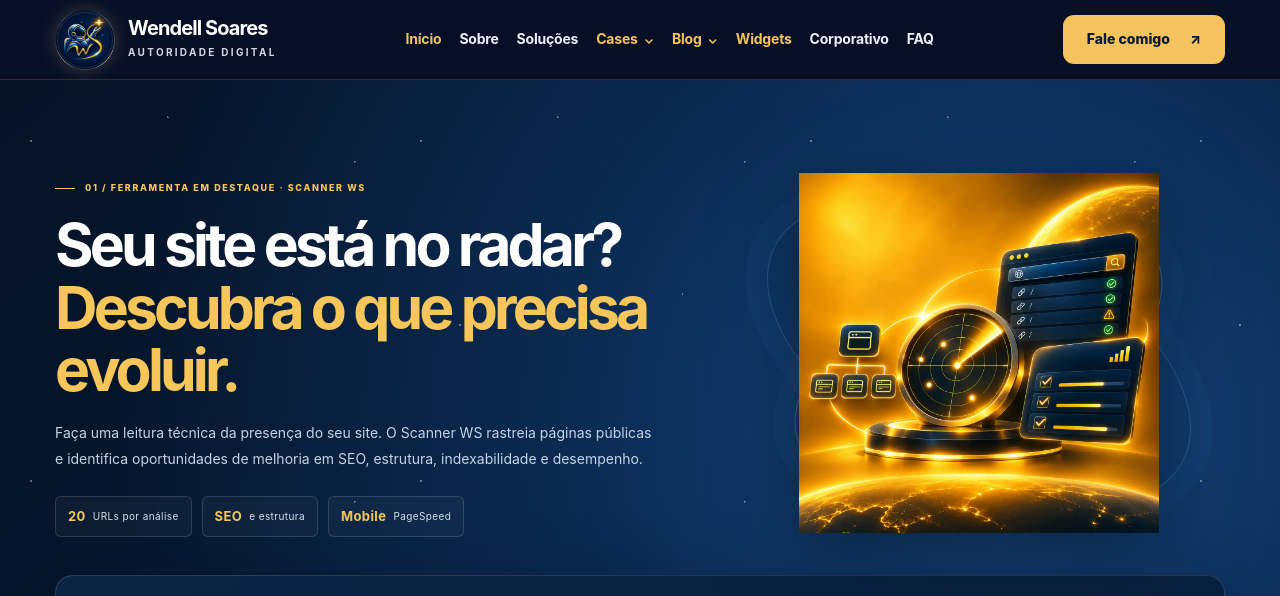
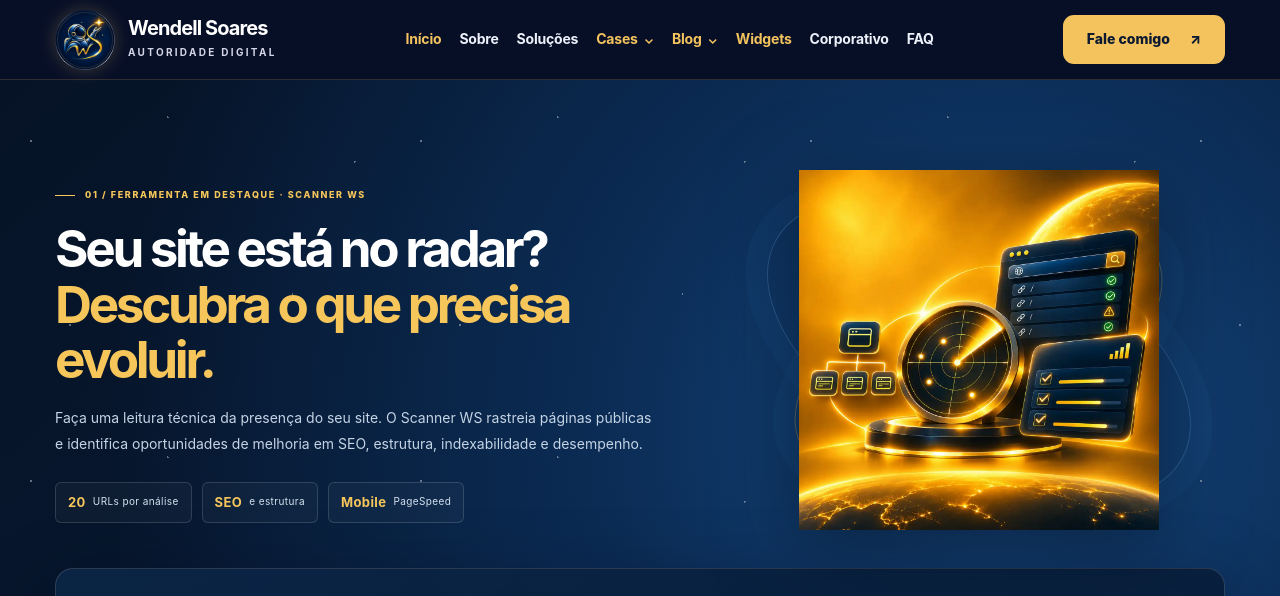
Before and after one commit to dellsoares/autoridadedigital, a plain HTML site: page widget/index.html in a window 1280 px wide. Shown: the top 596 px of the page. Drawn offline with Linux system fonts and the light colour scheme.

Commit message:
Add files via upload

```diff
--- a/widget/styles.css
+++ b/widget/styles.css
@@ -6,7 +6,7 @@
 .widget-scanner-copy{position:relative;z-index:2}
 .widget-kicker{display:inline-flex;align-items:center;gap:10px;color:#f7c65b;font-size:9px;font-weight:850;letter-spacing:.18em;text-transform:uppercase}
 .widget-kicker:before{content:"";width:20px;height:1px;background:currentColor}
-.widget-scanner-copy h1{max-width:780px;margin:18px 0 18px;color:#fff;font-size:clamp(36px,4.6vw,60px);line-height:1.06;letter-spacing:-.065em;font-weight:750}
+.widget-scanner-copy h1{max-width:780px;margin:18px 0 18px;color:#fff;font-size:clamp(36px,4vw,54px);line-height:1.08;letter-spacing:-.065em;font-weight:750}
 .widget-scanner-copy h1 em,.widget-section-heading h2 em,.widget-final-cta h2 em{color:#f7c65b;font-style:normal}
 .widget-scanner-copy>p{max-width:650px;margin:0;color:#c5d4e5;font-size:14px;line-height:1.85}
 .widget-scanner-facts{display:flex;flex-wrap:wrap;gap:10px;margin-top:25px}
@@ -59,7 +59,7 @@
 .widget-final-cta p{margin:0;color:#c1d0df;font-size:12px;line-height:1.7}
 .widget-final-cta .btn{flex-shrink:0}
 @media(max-width:900px){.widget-scanner-heading{grid-template-columns:1fr .7fr;gap:24px}.widget-tools-grid{grid-template-columns:repeat(2,minmax(0,1fr))}.widget-tool-card:last-child{grid-column:1/-1}.widget-section-heading{grid-template-columns:1fr;gap:14px}.widget-section-heading>p{max-width:650px}}
-@media(max-width:700px){.widget-scanner-section{padding:48px 0 54px}.widget-scanner-heading{grid-template-columns:1fr;gap:8px;margin-bottom:24px}.widget-scanner-copy h1{font-size:clamp(34px,8.4vw,45px);line-height:1.08}.widget-scanner-copy>p{font-size:13px}.widget-scanner-art{min-height:0;height:175px;margin-top:3px}.widget-scanner-art img{width:190px}.widget-scanner-panel{padding:13px;border-radius:13px}.widget-panel-head{align-items:flex-start;flex-direction:column;gap:8px}.widget-panel-head h2{font-size:22px}.widget-scanner-frame{height:calc((100vw - 44px) * 1.25 + 44px)}.widget-tools-section,.widget-method-section{padding:58px 0}.widget-section-heading{margin-bottom:25px}.widget-section-heading h2{font-size:clamp(34px,9vw,45px)}.widget-tools-grid{grid-template-columns:1fr;gap:14px}.widget-tool-card:last-child{grid-column:auto}.widget-tool-image{aspect-ratio:1.35/1}.widget-tool-content{padding:19px}.widget-tool-content h3{font-size:24px}.widget-tool-content p{font-size:13px}.widget-method-grid{grid-template-columns:1fr;gap:11px}.widget-method-card{min-height:0;padding:20px}.widget-method-card>span{margin-bottom:15px}.widget-final-cta{align-items:flex-start;flex-direction:column;margin-top:28px}.widget-final-cta .btn{width:100%;justify-content:center}}
+@media(max-width:700px){.widget-scanner-section{padding:48px 0 54px}.widget-scanner-heading{grid-template-columns:1fr;gap:8px;margin-bottom:24px}.widget-scanner-copy h1{font-size:clamp(34px,8vw,42px);line-height:1.08}.widget-scanner-copy>p{font-size:13px}.widget-scanner-art{min-height:0;height:175px;margin-top:3px}.widget-scanner-art img{width:190px}.widget-scanner-panel{padding:13px;border-radius:13px}.widget-panel-head{align-items:flex-start;flex-direction:column;gap:8px}.widget-panel-head h2{font-size:22px}.widget-scanner-frame{height:calc((100vw - 44px) * 1.25 + 44px)}.widget-tools-section,.widget-method-section{padding:58px 0}.widget-section-heading{margin-bottom:25px}.widget-section-heading h2{font-size:clamp(34px,9vw,45px)}.widget-tools-grid{grid-template-columns:1fr;gap:14px}.widget-tool-card:last-child{grid-column:auto}.widget-tool-image{aspect-ratio:1.35/1}.widget-tool-content{padding:19px}.widget-tool-content h3{font-size:24px}.widget-tool-content p{font-size:13px}.widget-method-grid{grid-template-columns:1fr;gap:11px}.widget-method-card{min-height:0;padding:20px}.widget-method-card>span{margin-bottom:15px}.widget-final-cta{align-items:flex-start;flex-direction:column;margin-top:28px}.widget-final-cta .btn{width:100%;justify-content:center}}
 @media(prefers-reduced-motion:reduce){.widget-tool-card,.widget-tool-image img{transition:none}.widget-tool-card:hover{transform:none}}
 
 
```
